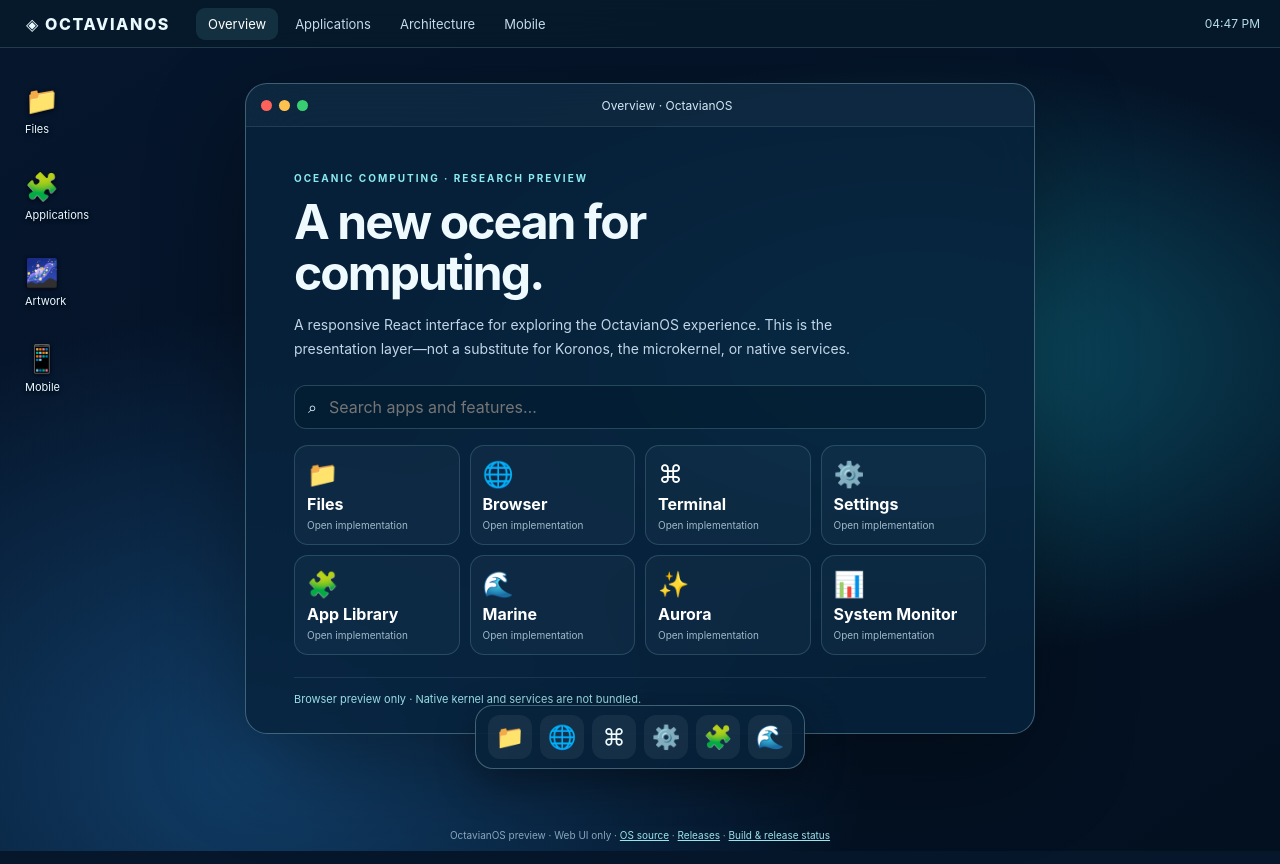
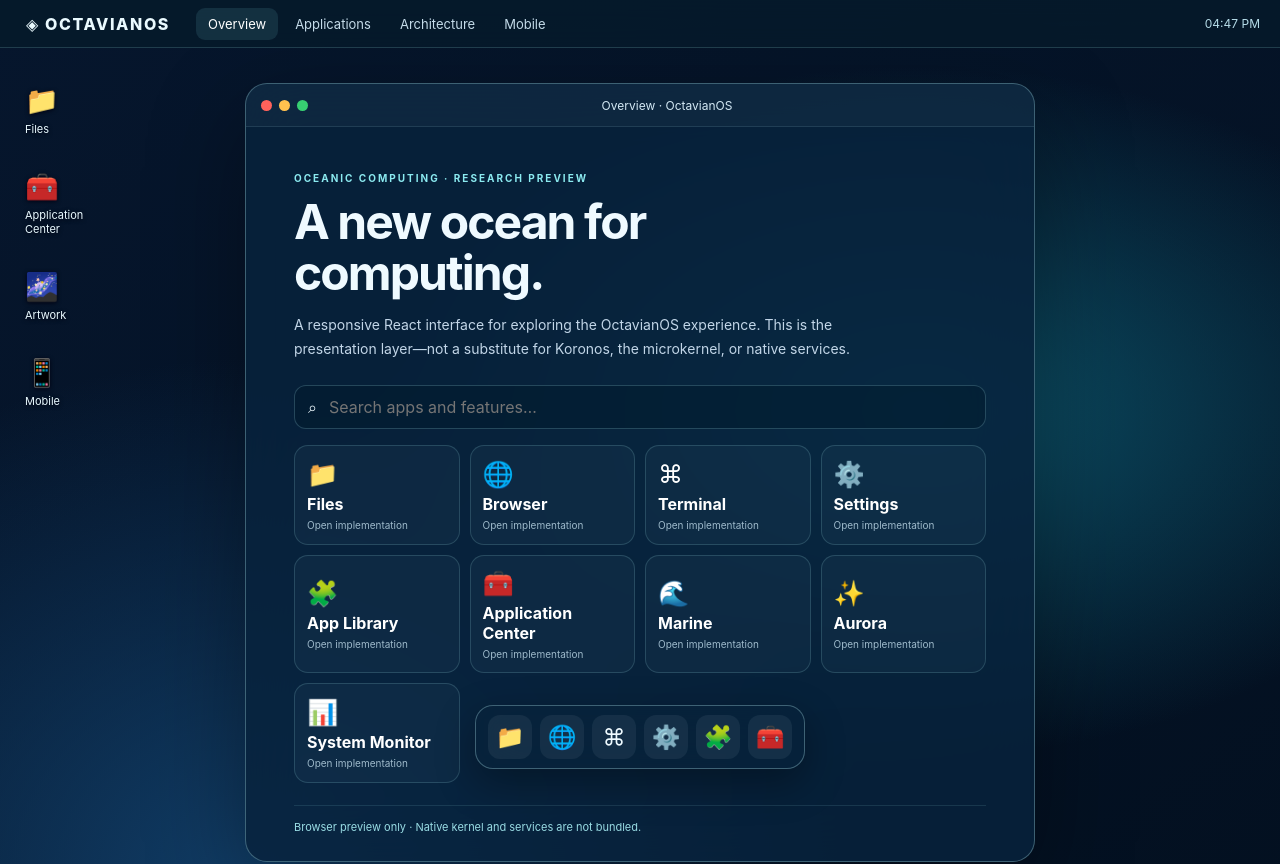
Before and after one commit to amerhwitat/amerhwitat.github.io, a React (Vite) app in the folder apps/octavianos/: page / in a window 1280 px wide. Shown: the top 864 px of the page. Built offline with nearby package versions, Linux system fonts and the light colour scheme.

Commit message:
Add Application Center to OctavianOS desktop launcher

```diff
--- a/apps/octavianos/src/main.jsx
+++ b/apps/octavianos/src/main.jsx
@@ -8,6 +8,7 @@ const apps = [
   { icon: "⌘", name: "Terminal", description: "Open the hosted Aurora terminal interface.", href: "https://amerhwitat.github.io/apps/chimera-ii-os/web/aurora_terminal.html" },
   { icon: "⚙️", name: "Settings", description: "Open the hosted system control center.", href: "https://amerhwitat.github.io/apps/chimera-ii-os/web/system_control_center.html" },
   { icon: "🧩", name: "App Library", description: "Browse the portfolio app catalog.", href: "https://amerhwitat.github.io/apps/repository-app-explorer/" },
+  { icon: "🧰", name: "Application Center", description: "Search paint tools, media players, games, office apps and developer tools.", href: "https://amerhwitat.github.io/apps/octavianos/application-center.html" },
   { icon: "🌊", name: "Marine", description: "Open the Marine desktop web preview.", href: "https://amerhwitat.github.io/apps/octavianos/marine/index.html" },
   { icon: "✨", name: "Aurora", description: "Open the Aurora Wayland Glass desktop web preview.", href: "https://amerhwitat.github.io/apps/octavianos/aurora/index.html" },
   { icon: "📊", name: "System Monitor", description: "Open the hosted system health dashboard.", href: "https://amerhwitat.github.io/apps/chimera-ii-os/web/health.html" },
@@ -22,7 +23,7 @@ function App() {
   return <div className="shell">
     <header className="menubar"><button className="brand" onClick={() => {setActive("Overview");setNotice("Welcome to the OctavianOS React preview.");}}>◈ OCTAVIANOS</button><nav className={mobileMenu ? "menu-links open" : "menu-links"}>{["Overview","Applications","Architecture","Mobile"].map(item=><button key={item} className={active===item?"selected":""} onClick={()=>{setActive(item);setMobileMenu(false);}}>{item}</button>)}</nav><button className="menu-toggle" onClick={()=>setMobileMenu(!mobileMenu)} aria-label="Toggle menu">☰</button><span className="clock">{new Date().toLocaleTimeString([], {hour:"2-digit",minute:"2-digit"})}</span></header>
     <main className="workspace">
-      <aside className="desktop-icons">{[{icon:"📁",name:"Files",href:apps.find(a=>a.name==="Files").href},{icon:"🧩",name:"Applications",href:"https://amerhwitat.github.io/apps/repository-app-explorer/"},{icon:"🌌",name:"Artwork",href:"https://amerhwitat.github.io/apps/aurora-glass-desktop/index.html"},{icon:"📱",name:"Mobile",href:"https://amerhwitat.github.io/apps/aurora-mobile/index.html"}].map(item=><a key={item.name} className="desktop-icon" href={item.href}><span>{item.icon}</span>{item.name}</a>)}</aside>
+      <aside className="desktop-icons">{[{icon:"📁",name:"Files",href:apps.find(a=>a.name==="Files").href},{icon:"🧰",name:"Application Center",href:"https://amerhwitat.github.io/apps/octavianos/application-center.html"},{icon:"🌌",name:"Artwork",href:"https://amerhwitat.github.io/apps/aurora-glass-desktop/index.html"},{icon:"📱",name:"Mobile",href:"https://amerhwitat.github.io/apps/aurora-mobile/index.html"}].map(item=><a key={item.name} className="desktop-icon" href={item.href}><span>{item.icon}</span>{item.name}</a>)}</aside>
       <section className="panel">
         <div className="panel-top"><span className="dot red"/><span className="dot yellow"/><span className="dot green"/><span className="panel-title">{active} · OctavianOS</span></div>
         <div className="panel-content">
```
